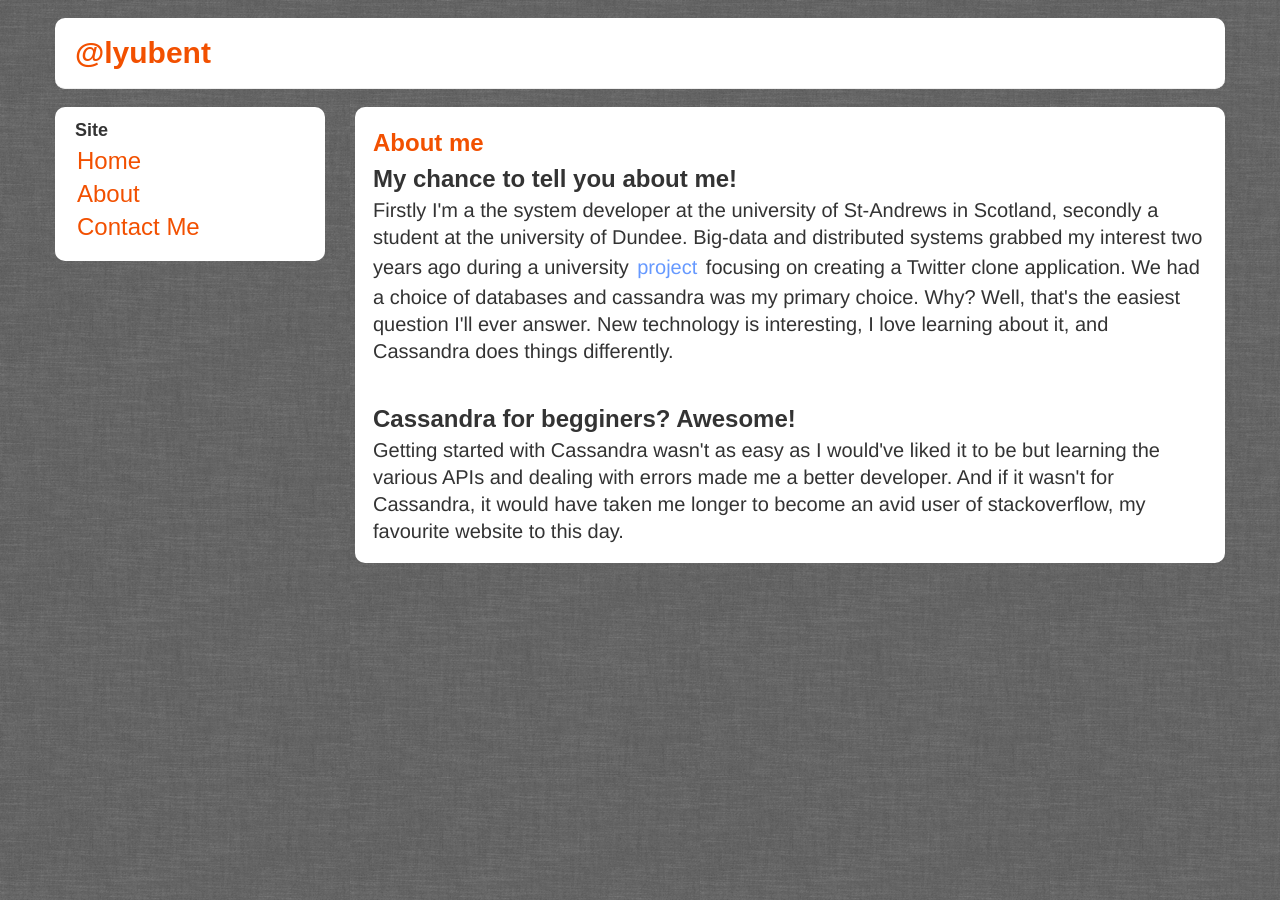
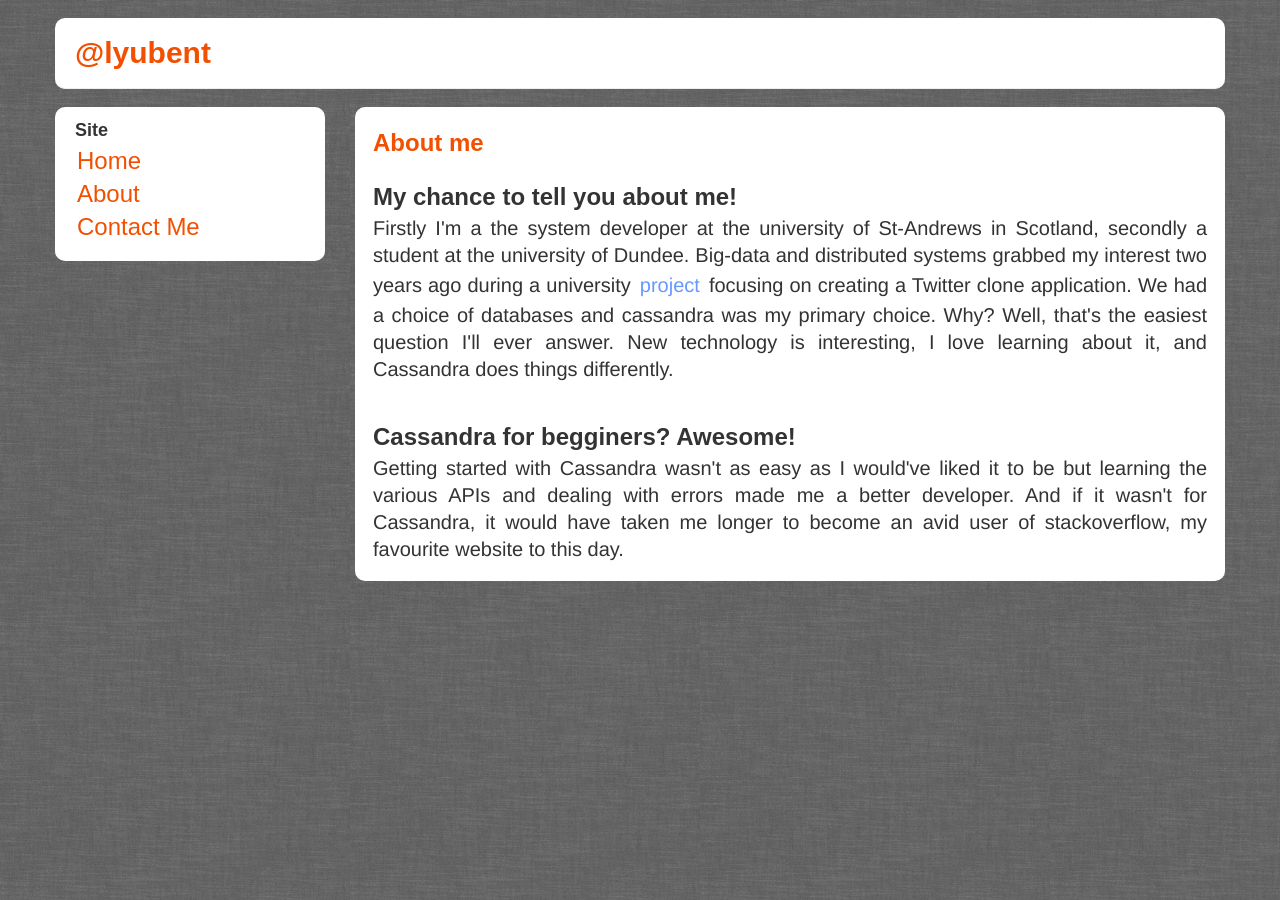
Before and after one commit to lyubent/lyubent.github.com, a Jekyll site: the page built from About/index.html, in a window 1280 px wide. Built offline with Jekyll 4.4.1, drawn with Linux system fonts in a browser that asks for light colours; some web fonts are replaced.

Commit message:
Updated About/index.html

```diff
--- a/About/index.html
+++ b/About/index.html
@@ -4,8 +4,10 @@ layout: default
 <div class="post">
     <h2 style="color:#F25000;">About me</h2>
 
+    <br/>
+
     <h2>My chance to tell you about me!</h2>
-    <p class="lead">
+    <p class="lead" style="text-align:justify;">
     Firstly I'm <string>a</strinke> the system developer at the university of
     St-Andrews in Scotland, secondly a student at the university of Dundee. Big-data and
     distributed systems grabbed my interest two years ago during a university <a href='https://github.com/lyubent/JChrip'> project</a>
@@ -16,7 +18,7 @@ layout: default
     <br/>
 
     <h2>Cassandra for begginers? Awesome!</h2>
-    <p class="lead">
+    <p class="lead" style="text-align:justify;">
     Getting started with Cassandra wasn't as easy as I would've liked it to be but learning the various APIs and dealing with errors made
     me a better developer. And if it wasn't for Cassandra, it would have taken me longer to
     become an avid user of stackoverflow, my favourite website to this day.
```
